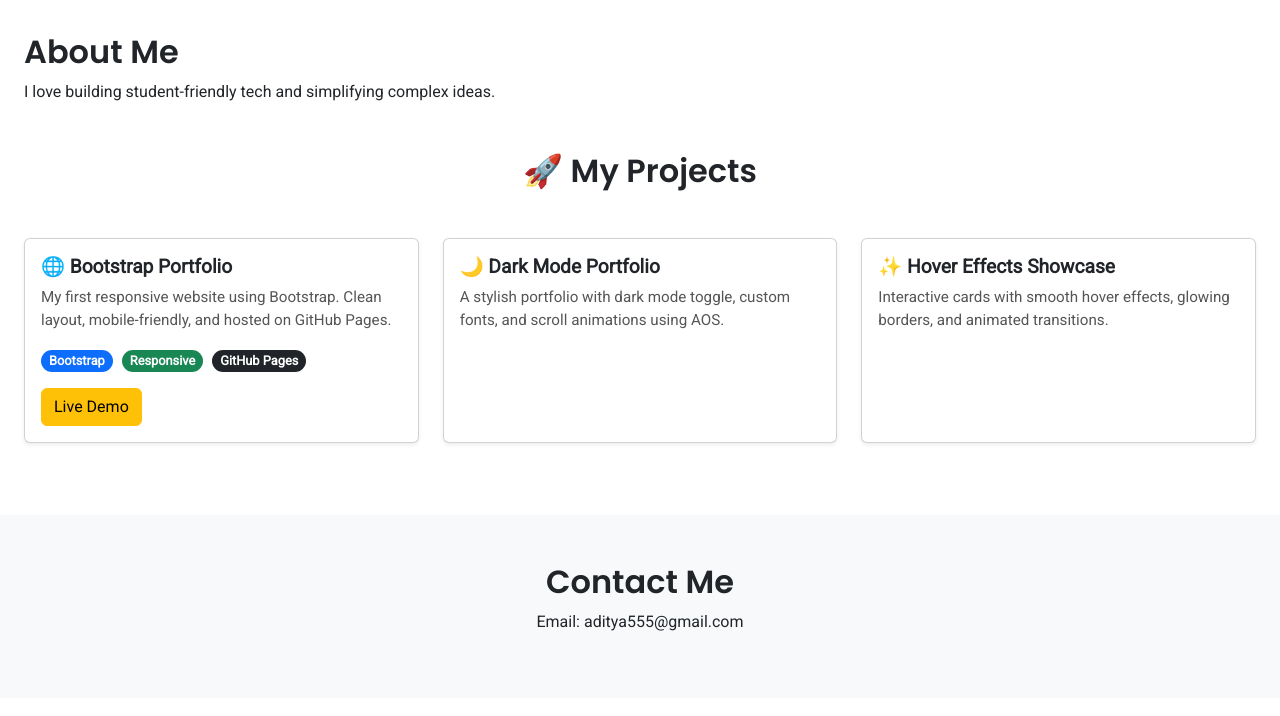
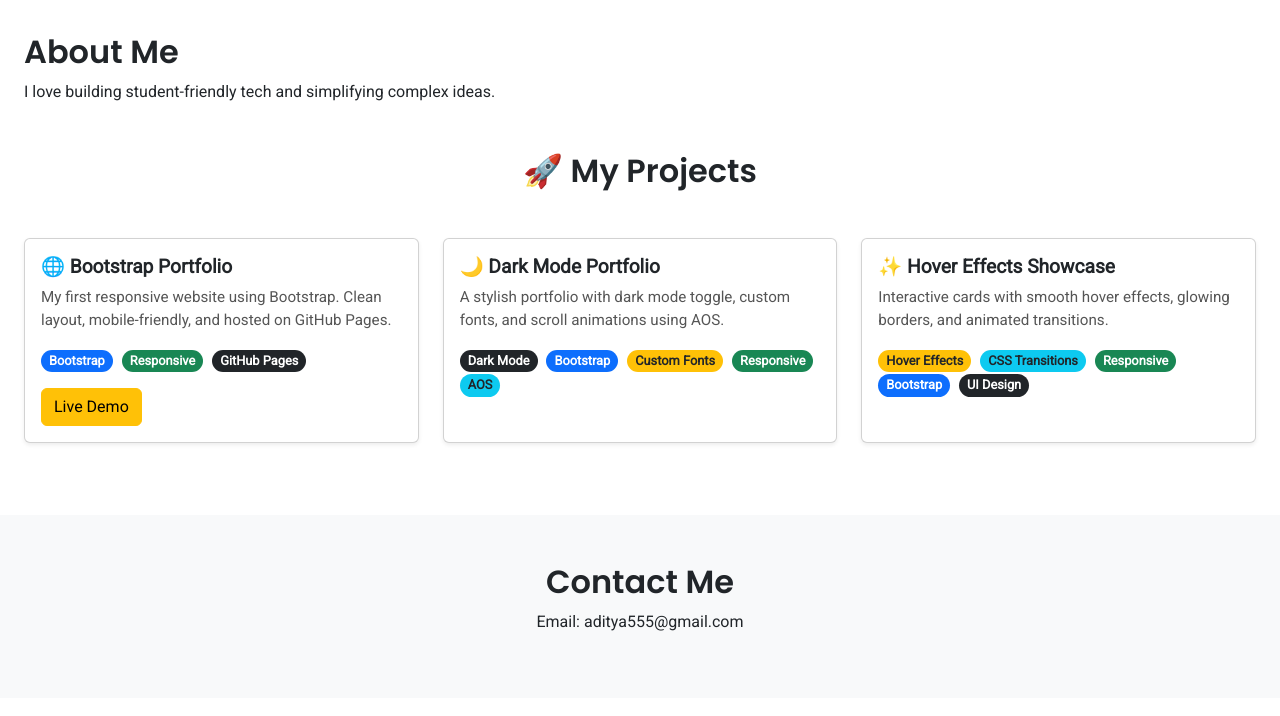
Before and after one commit to adi-tya5/aditya-portfolio, a plain HTML site: page index.html in a window 1280 px wide. Shown: the part 860-1576 px from the top of the page. Drawn offline with nearby package versions, Linux system fonts and the light colour scheme.

Commit message:
Added tags to Hover Effects Showcase card

```diff
--- a/index.html
+++ b/index.html
@@ -187,6 +187,13 @@ h1, h2, h3, h4 {
         <div class="card-body">
           <h5 class="card-title">🌙 Dark Mode Portfolio</h5>
           <p class="card-text">A stylish portfolio with dark mode toggle, custom fonts, and scroll animations using AOS.</p>
+          <div class="project-tags">
+          <span class="badge bg-dark">Dark Mode</span>
+          <span class="badge bg-primary">Bootstrap</span>
+          <span class="badge bg-warning text-dark">Custom Fonts</span>
+          <span class="badge bg-success">Responsive</span>
+          <span class="badge bg-info text-dark">AOS</span>
+        </div>
         </div>
       </div>
     </div>
@@ -197,6 +204,13 @@ h1, h2, h3, h4 {
         <div class="card-body">
           <h5 class="card-title">✨ Hover Effects Showcase</h5>
           <p class="card-text">Interactive cards with smooth hover effects, glowing borders, and animated transitions.</p>
+          <div class="project-tags">
+            <span class="badge bg-warning text-dark">Hover Effects</span>
+            <span class="badge bg-info text-dark">CSS Transitions</span>
+            <span class="badge bg-success">Responsive</span>
+            <span class="badge bg-primary">Bootstrap</span>
+            <span class="badge bg-dark">UI Design</span>
+          </div>
         </div>
       </div>
     </div>
```
